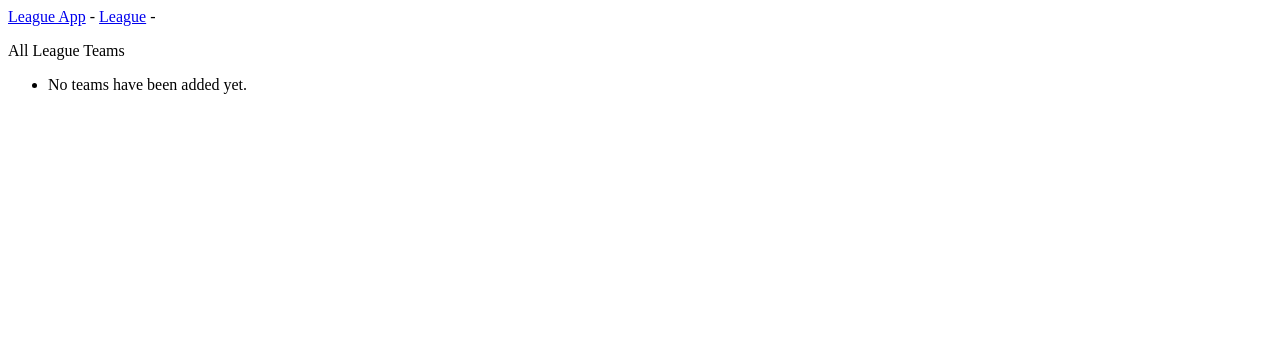
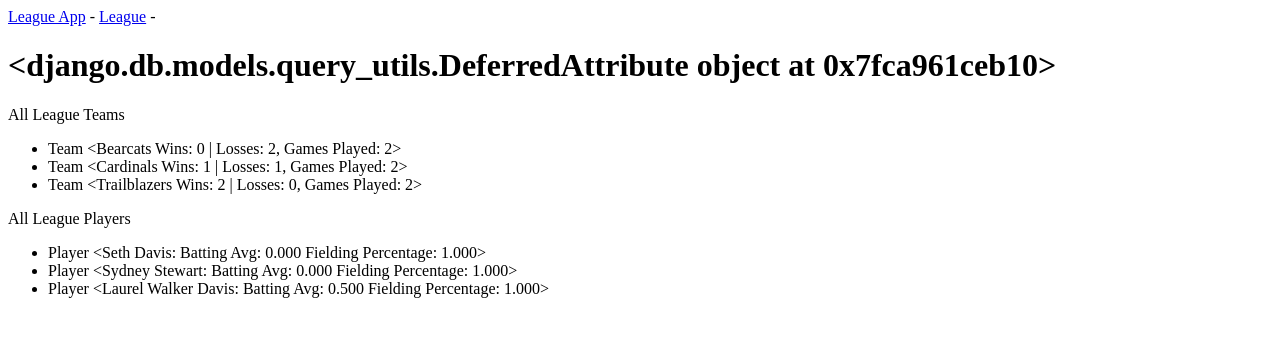
Before and after one commit to LaurelWalkerDavis/BaseballApp, a Django app: page /league/ in a window 1280 px wide. Shown: the top 337 px of the page. Run offline with Django 4.2, Linux system fonts and the light colour scheme; data comes from the database, SQL or seed files in the repository; both versions use the stored data as it was after the commit.

Commit message:
Teams objects and Player objects populating on League web app. league_name showing as object.

```diff
--- a/League_App/models.py
+++ b/League_App/models.py
@@ -6,12 +6,11 @@ from django.db.models import SET_DEFAULT
 
 class League(models.Model):
     league_name = models.CharField(max_length=200, default="My League")
-    # league_teams = models.Team.team_name
     # clashes with "league = models.ForeignKey(League, on_delete=models.CASCADE)" in Team
-    #  all_players = models.ManyToManyField(Player, related_name='players', related_query_name='player')
+    # all_players = models.ManyToManyField(Player, related_name='players', related_query_name='player')
 
     def __str__(self):
-        return f"League: <{self.league_name}>"
+        return f"League: <{self.league_name}"
 
 
 class Team(models.Model):
@@ -21,7 +20,7 @@ class Team(models.Model):
     # membership fields
     # t_players = models.ManyToManyField(Player, related_name='players', related_query_name='player')
     # league = models.ManyToOneRel(League, related_name='league', on_delete=models.CASCADE)
-    league = models.ForeignKey(League, default=None, on_delete=models.CASCADE)
+    league = models.ForeignKey(League, related_name='league', default=None, on_delete=models.CASCADE)
 
     # data fields
     # t_hits = models.IntegerField(default=0)
@@ -50,7 +49,7 @@ class Player(models.Model):
     full_name = models.CharField(max_length=200, default=None)
 
     # membership fields
-    team = models.ForeignKey(Team, default=None, on_delete=models.CASCADE)
+    team = models.ForeignKey(Team, related_name='team', default=None, on_delete=models.CASCADE)
 
     # data fields
     hits = models.IntegerField(default=0)
@@ -70,7 +69,9 @@ class Player(models.Model):
 
     @property
     def get_batting_average(self):
-        return self.get_hits / self.at_bats
+        avg = self.get_hits / self.at_bats
+        str_avg = format(avg, "0.3f")
+        return str_avg
 
     @property
     def get_hits(self):
@@ -78,10 +79,12 @@ class Player(models.Model):
 
     @property
     def get_fielding_percentage(self):
-        return (self.putouts + self.assists) / self.chances
+        avg = (self.putouts + self.assists) / self.chances
+        str_avg = format(avg, "0.3f")
+        return str_avg
 
     def __str__(self):
-        return f"Player <{self.full_name}" \
+        return f"Player <{self.full_name}:" \
                f"\nBatting Avg: {self.get_batting_average}" \
                f"\nFielding Percentage: {self.get_fielding_percentage}>"
 
--- a/League_App/templates/League_App/league.html
+++ b/League_App/templates/League_App/league.html
@@ -1,15 +1,28 @@
 {% extends "League_App/base.html" %}
 
 {% block content %}
+
+    <h1>{{ league_name }}</h1>
 
     <p>All League Teams</p>
 
     <ul>
         {% for team in all_teams %}
-            <li> {{ team.name }}</li>
+            <li> {{ team }}</li>
         {% empty %}
             <li> No teams have been added yet.</li>
         {% endfor %}
     </ul>
 
+    <p>All League Players</p>
+
+        <ul>
+        {% for player in all_players %}
+            <li> {{ player }}</li>
+        {% empty %}
+            <li> No players have been added yet.</li>
+        {% endfor %}
+    </ul>
+
+
 {%  endblock content %}
--- a/League_App/views.py
+++ b/League_App/views.py
@@ -10,20 +10,27 @@ def index(request):
 def league(request):
     """Show all teams"""
     league_name = League.league_name
-    all_teams = Team.objects.order_by('team_name')
-    context = {'name': league_name, 'team': all_teams}
+    all_teams_obj = Team.objects.order_by('team_name')
+    all_players = Player.objects.order_by('last_name')
+    context = {'league_name': league_name,
+               'all_teams': all_teams_obj,
+               'all_players': all_players}
     return render(request, 'League_App/league.html', context)
 
 
 def team(request):
     """Show team stats"""
-    team_players = Team.t_players
-    context = {'player': team_players}
+    team_players = Player.objects.player.all()
+    context = {'players': team_players}
     return render(request, 'League_App/team.html', context)
 
 
 def player(request, player_id):
     """Show player profile"""
     player_obj = Player.objects.get(id=player_id)
-    context = {'player': player_obj}
+    player_batting_average = player_obj.get_batting_average
+    player_fielding_percent = player_obj.get_fielding_percentage
+    context = {'player': player_obj,
+               'batting average': player_batting_average,
+               'fielding percentage': player_fielding_percent}
     return render(request, 'League_App/player.html', context)
```
Also changed, not shown: db.sqlite3.
